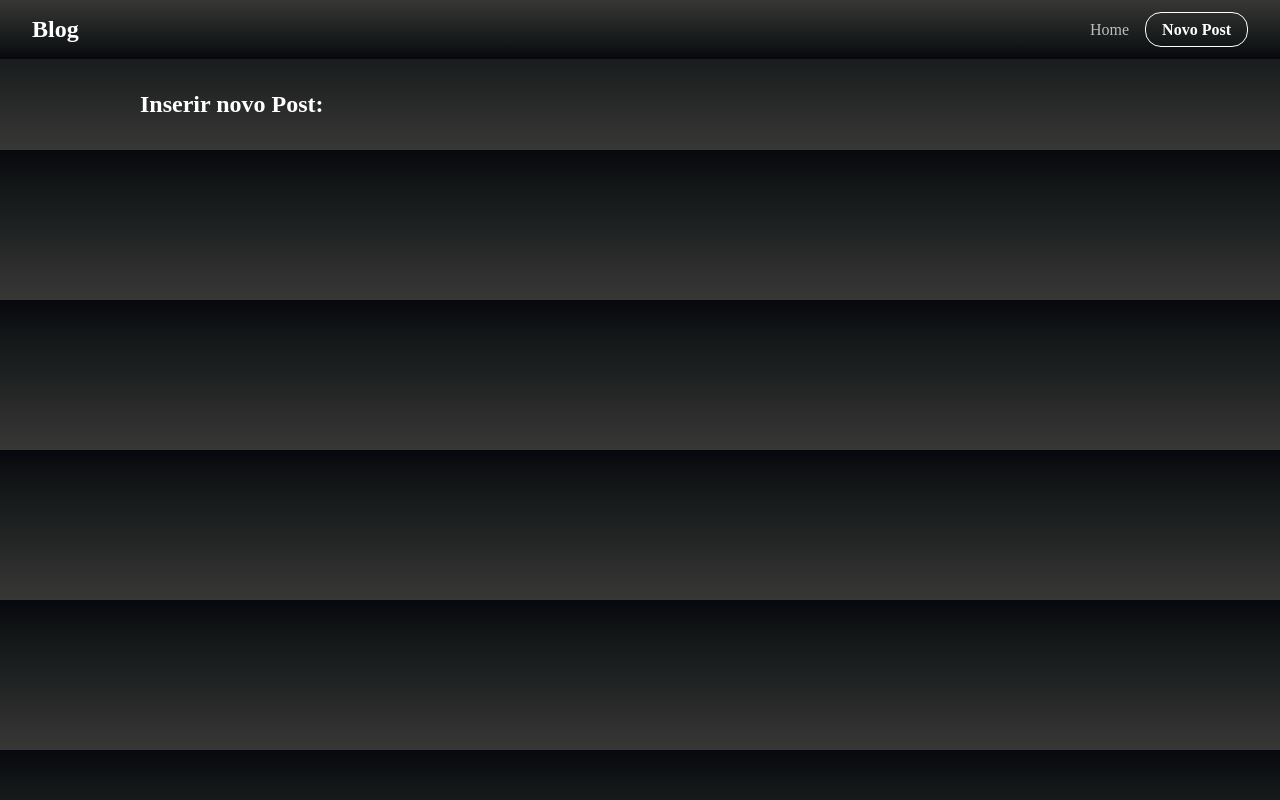
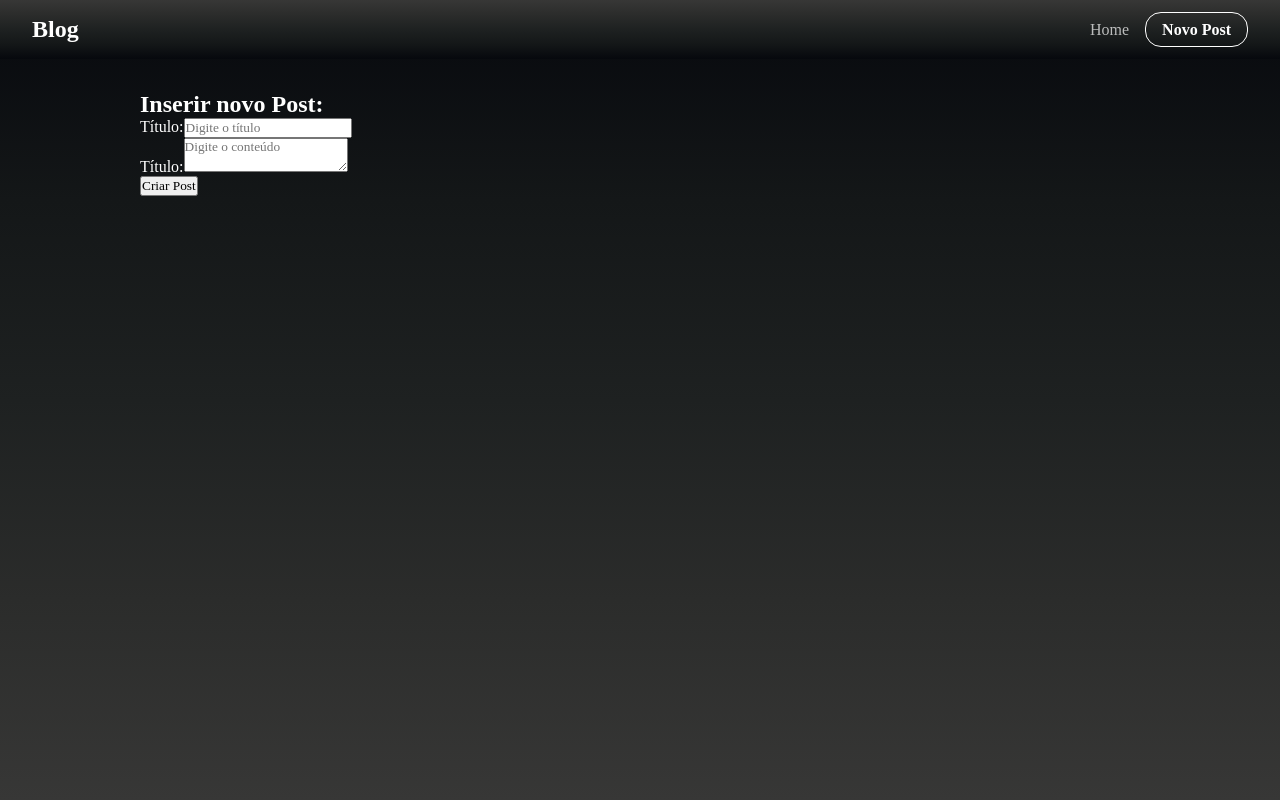
Before and after one commit to JoseCarlos-Filho/Blog, a React (Vite) app in the folder blog-react-axios/: page /new in a window 1280 px wide. Built offline with nearby package versions, Linux system fonts and the light colour scheme; a web font is replaced by a local one.

Commit message:
Projeto Blog React+Vite+Axios: page NewPost adicionando inputs.

```diff
--- a/blog-react-axios/src/index.css
+++ b/blog-react-axios/src/index.css
@@ -20,7 +20,7 @@
     #2b2c2b,
     #373736
   );
-  height: 100%;
+  height: 100vh;
   color: #fff;
 }
 
--- a/blog-react-axios/src/routes/NewPost.jsx
+++ b/blog-react-axios/src/routes/NewPost.jsx
@@ -1,9 +1,29 @@
-import React from "react";
+import "./NewPost.css";
 
 const NewPost = () => {
   return (
     <div className="new-post">
       <h2>Inserir novo Post:</h2>
+      <form>
+        <div className="form-control">
+          <label htmlFor="title">Título:</label>
+          <input
+            type="text"
+            name="title"
+            id="title"
+            placeholder="Digite o título"
+          />
+        </div>
+        <div className="form-control">
+          <label htmlFor="body">Título:</label>
+          <textarea
+            name="body"
+            id="body"
+            placeholder="Digite o conteúdo"
+          ></textarea>
+        </div>
+        <input type="submit" value="Criar Post" className="btn-submit" />
+      </form>
     </div>
   );
 };
```
Also changed, not shown: blog-react-axios/src/routes/NewPost.css (added).
